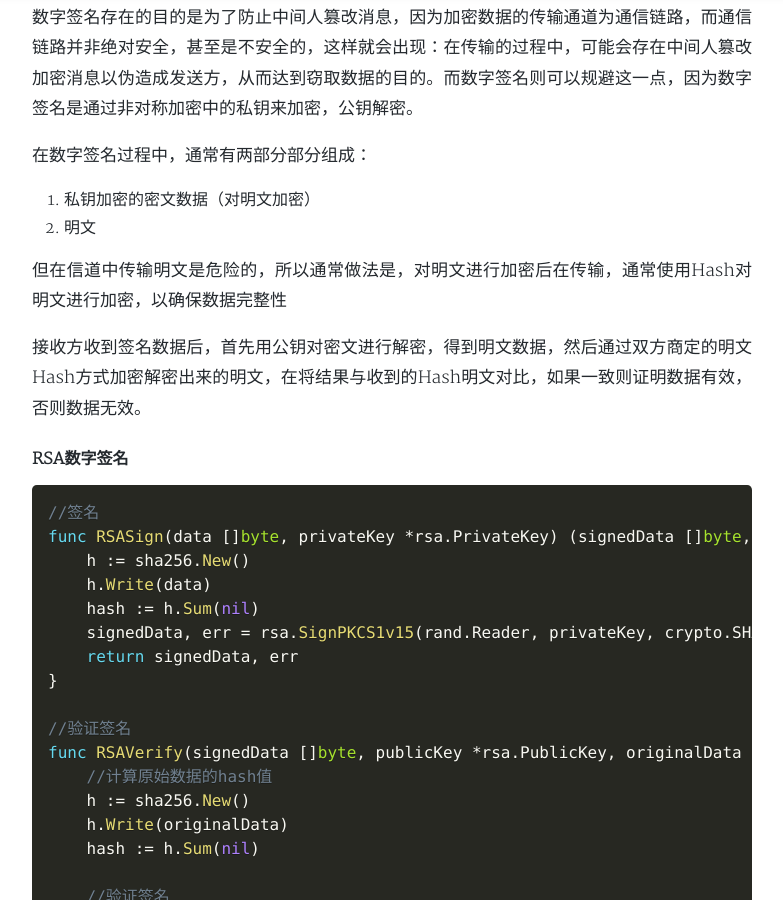
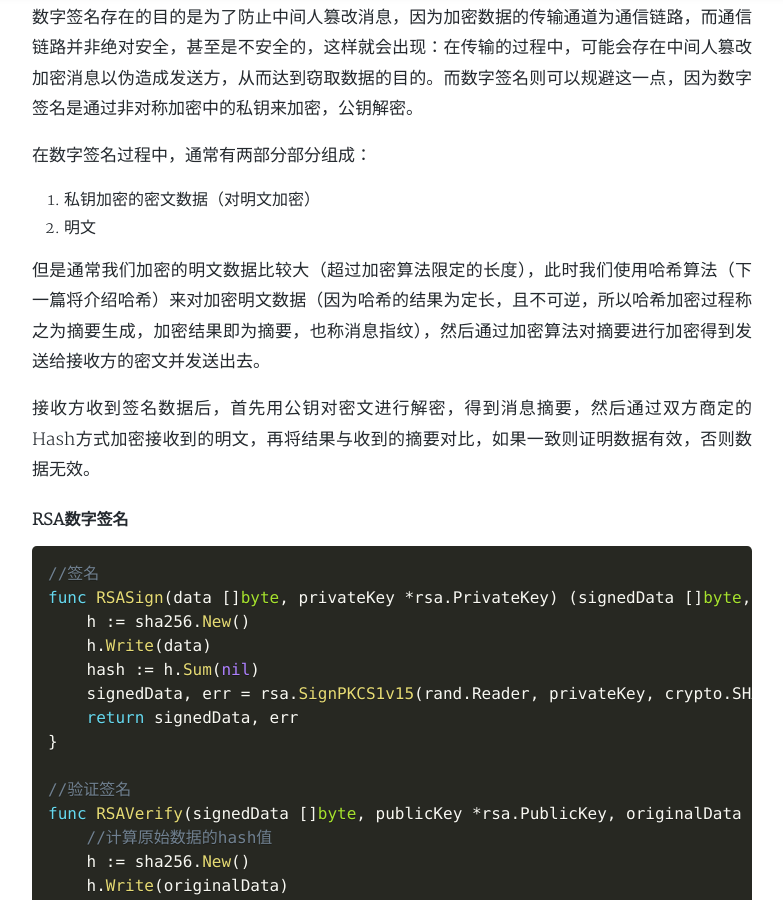
Before and after one commit to pyihe/pyihe.github.io, a Jekyll site: the page built from _posts/2020-06-09-加密算法之非对称加密与数字签名.md, in a window 1280 px wide and 900 px high, scrolled down 4382 px. Shown: the whole window, without its empty margins (248-1031 px from the left). Built offline with Jekyll 4.4.1, drawn with Linux system fonts in a browser that asks for light colours; nearby versions of some CDN libraries; comment, search, counter and statistics services are not loaded; a style sheet for code colours, icons or effects is not loaded.

Commit message:
fix:签名

````diff
--- a/_posts/2020-06-09-加密算法之非对称加密与数字签名.md
+++ b/_posts/2020-06-09-加密算法之非对称加密与数字签名.md
@@ -166,9 +166,9 @@ tags: [Golang, 加密算法]
 1. 私钥加密的密文数据（对明文加密）
 2. 明文
 
-但在信道中传输明文是危险的，所以通常做法是，对明文进行加密后在传输，通常使用Hash对明文进行加密，以确保数据完整性
+但是通常我们加密的明文数据比较大（超过加密算法限定的长度），此时我们使用哈希算法（下一篇将介绍哈希）来对加密明文数据（因为哈希的结果为定长，且不可逆，所以哈希加密过程称之为摘要生成，加密结果即为摘要，也称消息指纹），然后通过加密算法对摘要进行加密得到发送给接收方的密文并发送出去。
 
-接收方收到签名数据后，首先用公钥对密文进行解密，得到明文数据，然后通过双方商定的明文Hash方式加密解密出来的明文，在将结果与收到的Hash明文对比，如果一致则证明数据有效，否则数据无效。
+接收方收到签名数据后，首先用公钥对密文进行解密，得到消息摘要，然后通过双方商定的Hash方式加密接收到的明文，再将结果与收到的摘要对比，如果一致则证明数据有效，否则数据无效。
 
 #### RSA数字签名
 ```go
````
